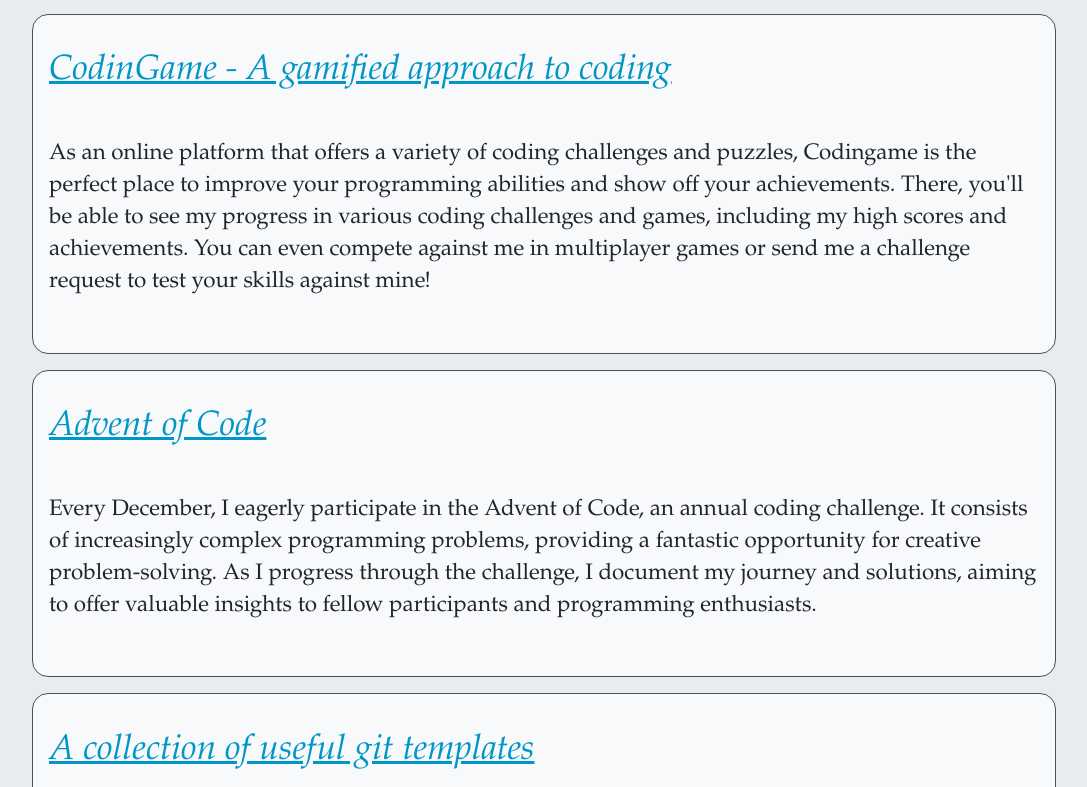
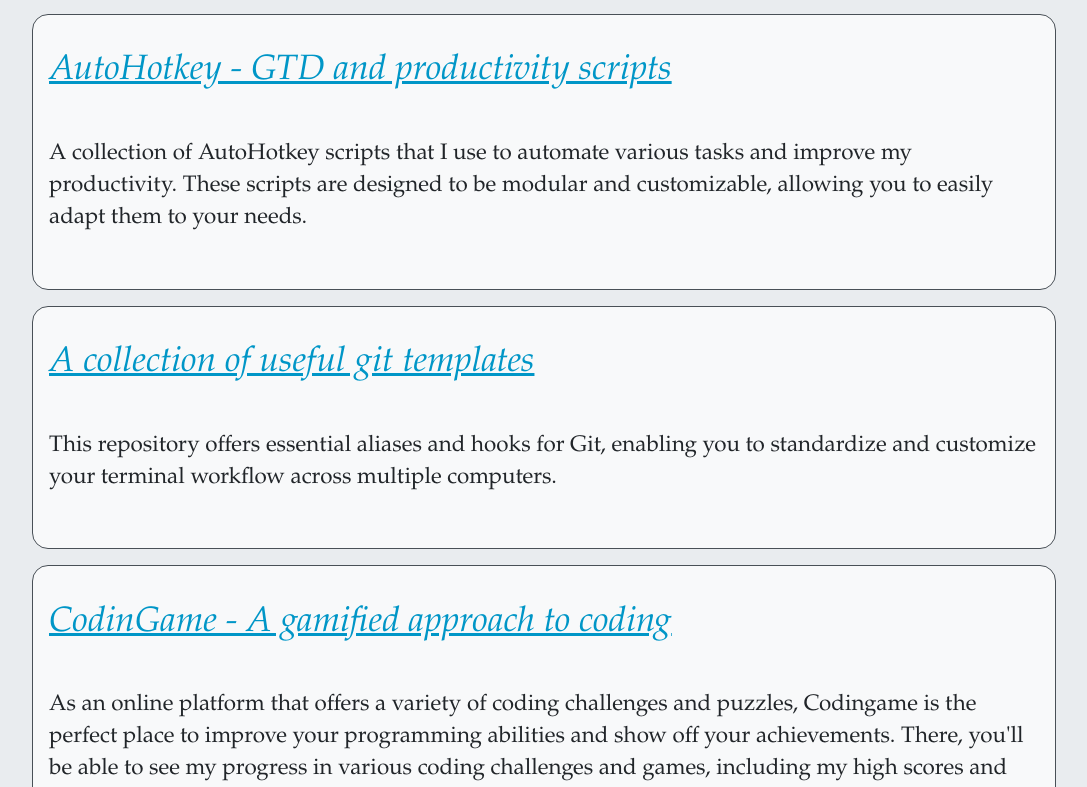
Before and after one commit to avanderw/avanderw.github.io, a SvelteKit app: page / in a window 1280 px wide. Shown: the part 1613-2400 px from the top of the page, without its empty margins (96-1183 px from the left). Built offline with nearby package versions, Linux system fonts and the light colour scheme.

Commit message:
Add link to my autohotkey scripts

```diff
--- a/src/routes/+page.svelte
+++ b/src/routes/+page.svelte
@@ -44,6 +44,16 @@
 	description="I'm excited to share my Bitburner scripts repository, a collection of modular and customizable scripts designed to automate various tasks in the popular text-based hacking simulator, Bitburner. These scripts cover hacking, upgrading servers, and optimizing networks, and I'm constantly adding and refining them. Feel free to explore, download, modify, and share them, as I welcome feedback and suggestions. While not a formal project, this repository reflects my passion for programming and desire to inspire others in their programming endeavors."
 />
 <Link
+	href="https://github.com/avanderw/autohotkey"
+	title="AutoHotkey - GTD and productivity scripts"
+	description="A collection of AutoHotkey scripts that I use to automate various tasks and improve my productivity. These scripts are designed to be modular and customizable, allowing you to easily adapt them to your needs."
+/>
+<Link
+	href="https://github.com/avanderw/git-templates"
+	title="A collection of useful git templates"
+	description="This repository offers essential aliases and hooks for Git, enabling you to standardize and customize your terminal workflow across multiple computers."
+/>
+<Link
 	href="https://www.codingame.com/profile/161aabfa51e53989d7f4fd4d5bcfb712259018"
 	title="CodinGame - A gamified approach to coding"
 	description="As an online platform that offers a variety of coding challenges and puzzles, Codingame is the perfect place to improve your programming abilities and show off your achievements.
@@ -54,11 +64,6 @@
 	href="https://avanderw.co.za/advent-of-code"
 	title="Advent of Code"
 	description="Every December, I eagerly participate in the Advent of Code, an annual coding challenge. It consists of increasingly complex programming problems, providing a fantastic opportunity for creative problem-solving. As I progress through the challenge, I document my journey and solutions, aiming to offer valuable insights to fellow participants and programming enthusiasts."
-/>
-<Link
-	href="https://github.com/avanderw/git-templates"
-	title="A collection of useful git templates"
-	description="This repository offers essential aliases and hooks for Git, enabling you to standardize and customize your terminal workflow across multiple computers."
 />
 <About />
 <Contact />
```
